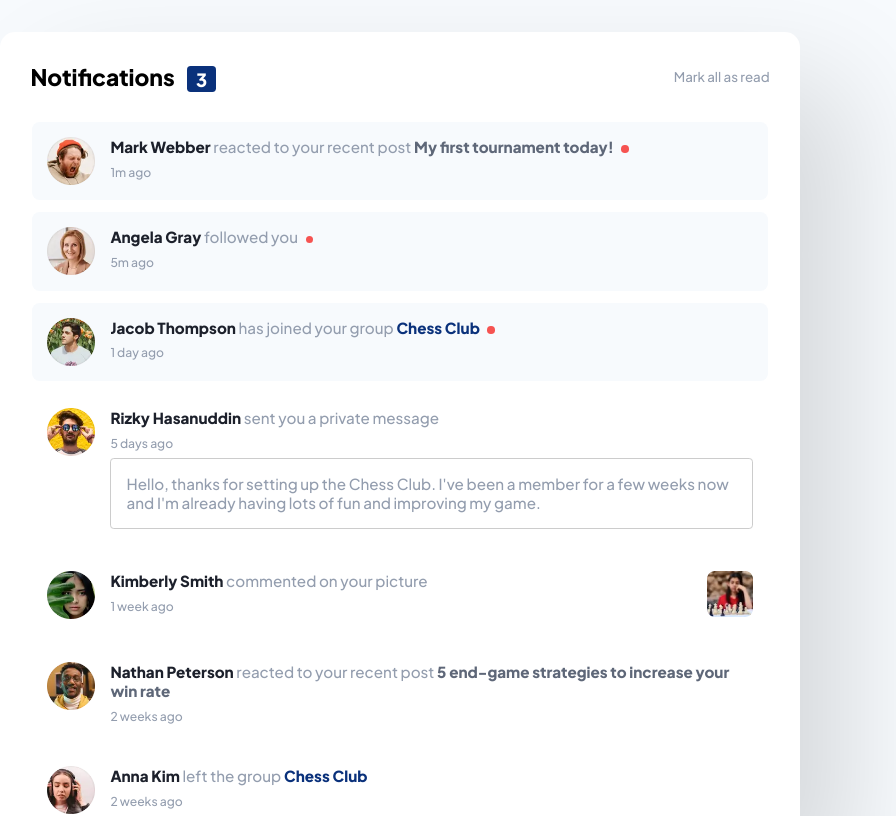
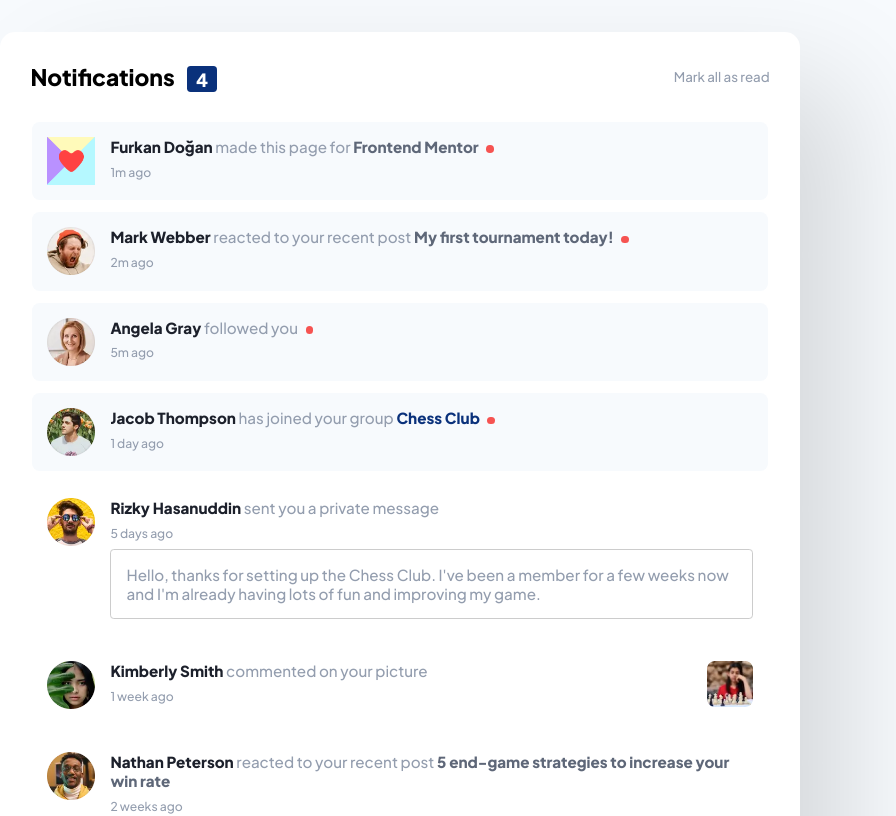
Before and after one commit to doganfurkan/fmentor-notifications, a React (Create React App) app: page / in a window 1280 px wide. Shown: the top 816 px of the page, without its empty margins (240-1136 px from the left). Built offline with nearby package versions, Linux system fonts and the light colour scheme; the HTML template or start-up script is replaced by a standard one.

Commit message:
Added my accounts as a new notification

```diff
--- a/public/nots.json
+++ b/public/nots.json
@@ -1,67 +1,78 @@
 [
   {
+    "account": "Furkan Doğan",
+    "accountLink":"https://github.com/doganfurkan",
+    "profilePicture": "./images/yurek.webp",
+    "type": "love",
+    "didWhat": "made this page for",
+    "toWhat": "Frontend Mentor",
+    "toWhatLink":"https://www.frontendmentor.io/profile/doganfurkan",
+    "time": "1m",
+    "read": false
+  },
+  {
     "account": "Mark Webber",
-            "profilePicture":"./images/avatar-mark-webber.webp",
+    "profilePicture": "./images/avatar-mark-webber.webp",
     "type": "post-reaction",
     "didWhat": "reacted to your recent post",
     "toWhat": "My first tournament today!",
-            "time":"1m",
+    "time": "2m",
     "read": false
   },
   {
     "account": "Angela Gray",
-            "profilePicture":"./images/avatar-angela-gray.webp",
+    "profilePicture": "./images/avatar-angela-gray.webp",
     "type": "follow",
     "didWhat": "followed you",
     "toWhat": "",
-            "time":"5m",
+    "time": "5m",
     "read": false
   },
   {
     "account": "Jacob Thompson",
-            "profilePicture":"./images/avatar-jacob-thompson.webp",
+    "profilePicture": "./images/avatar-jacob-thompson.webp",
     "type": "group",
     "didWhat": "has joined your group",
     "toWhat": "Chess Club",
-            "time":"1 day",
+    "time": "1 day",
     "read": false
   },
   {
     "account": "Rizky Hasanuddin",
-            "profilePicture":"./images/avatar-rizky-hasanuddin.webp",
+    "profilePicture": "./images/avatar-rizky-hasanuddin.webp",
     "type": "message",
     "didWhat": "sent you a private message",
-            "message":"Hello, thanks for setting up the Chess Club. I've been a member for a few weeks now and I'm already having lots of fun and improving my game.",
+    "message": "Hello, thanks for setting up the Chess Club. I've been a member for a few weeks now and I'm already having lots of fun and improving my game.",
     "toWhat": "",
-            "time":"5 days",
+    "time": "5 days",
     "read": true
   },
   {
     "account": "Kimberly Smith",
-            "profilePicture":"./images/avatar-kimberly-smith.webp",
+    "profilePicture": "./images/avatar-kimberly-smith.webp",
     "type": "comment",
     "didWhat": "commented on your picture",
     "toWhat": "",
-            "time":"1 week",
-            "commentedTo":"./images/image-chess.webp",
+    "time": "1 week",
+    "commentedTo": "./images/image-chess.webp",
     "read": true
   },
   {
     "account": "Nathan Peterson",
-            "profilePicture":"./images/avatar-nathan-peterson.webp",
+    "profilePicture": "./images/avatar-nathan-peterson.webp",
     "type": "post-reaction",
     "didWhat": "reacted to your recent post",
     "toWhat": "5 end-game strategies to increase your win rate",
-            "time":"2 weeks",
+    "time": "2 weeks",
     "read": true
   },
   {
     "account": "Anna Kim",
-            "profilePicture":"./images/avatar-anna-kim.webp",
+    "profilePicture": "./images/avatar-anna-kim.webp",
     "type": "group",
     "didWhat": "left the group",
     "toWhat": "Chess Club",
-            "time":"2 weeks",
+    "time": "2 weeks",
     "read": true
   }
 ]
--- a/src/App.js
+++ b/src/App.js
@@ -14,13 +14,15 @@ function App() {
   }, []);
 
   const markRead = () => {
-    Array.from(document.getElementsByClassName("unread")).forEach((item, index) => {
+    Array.from(document.getElementsByClassName("unread")).forEach(
+      (item, index) => {
         setTimeout(() => {
           item.classList.remove("unread");
           item.classList.add("marked");
           setUnread(unread - index - 1);
         }, index * 500);
-    });
+      }
+    );
   };
 
   return (
@@ -46,11 +48,25 @@ function App() {
               </div>
               <div className="notification-content">
                 <div className="notification-header">
-                  <span className="accountName">
+                  {myNot.accountLink ? (
+                    <a target="_blank" rel="noreferrer" className="accountName" href={myNot.accountLink}>
                       {myNot.account}
-                  </span>{" "}
+                    </a>
+                  ) : (
+                    <span className="accountName">{myNot.account}</span>
+                  )}{" "}
                   <span>{myNot.didWhat}</span>
                   {myNot.toWhat ? (
+                    myNot.toWhatLink ? (
+                      <a target="_blank" rel="noreferrer"
+                        href={myNot.toWhatLink}
+                        className={`toWhat ${
+                          myNot.type === "group" ? "group" : "notGroup"
+                        }`}
+                      >
+                        {" " + myNot.toWhat}
+                      </a>
+                    ) : (
                       <span
                         className={`toWhat ${
                           myNot.type === "group" ? "group" : "notGroup"
@@ -58,6 +74,7 @@ function App() {
                       >
                         {" " + myNot.toWhat}
                       </span>
+                    )
                   ) : (
                     ""
                   )}
```
Also changed, not shown: public/images/yurek.webp (added). Lines whose indentation alone changed are shown as unchanged.
